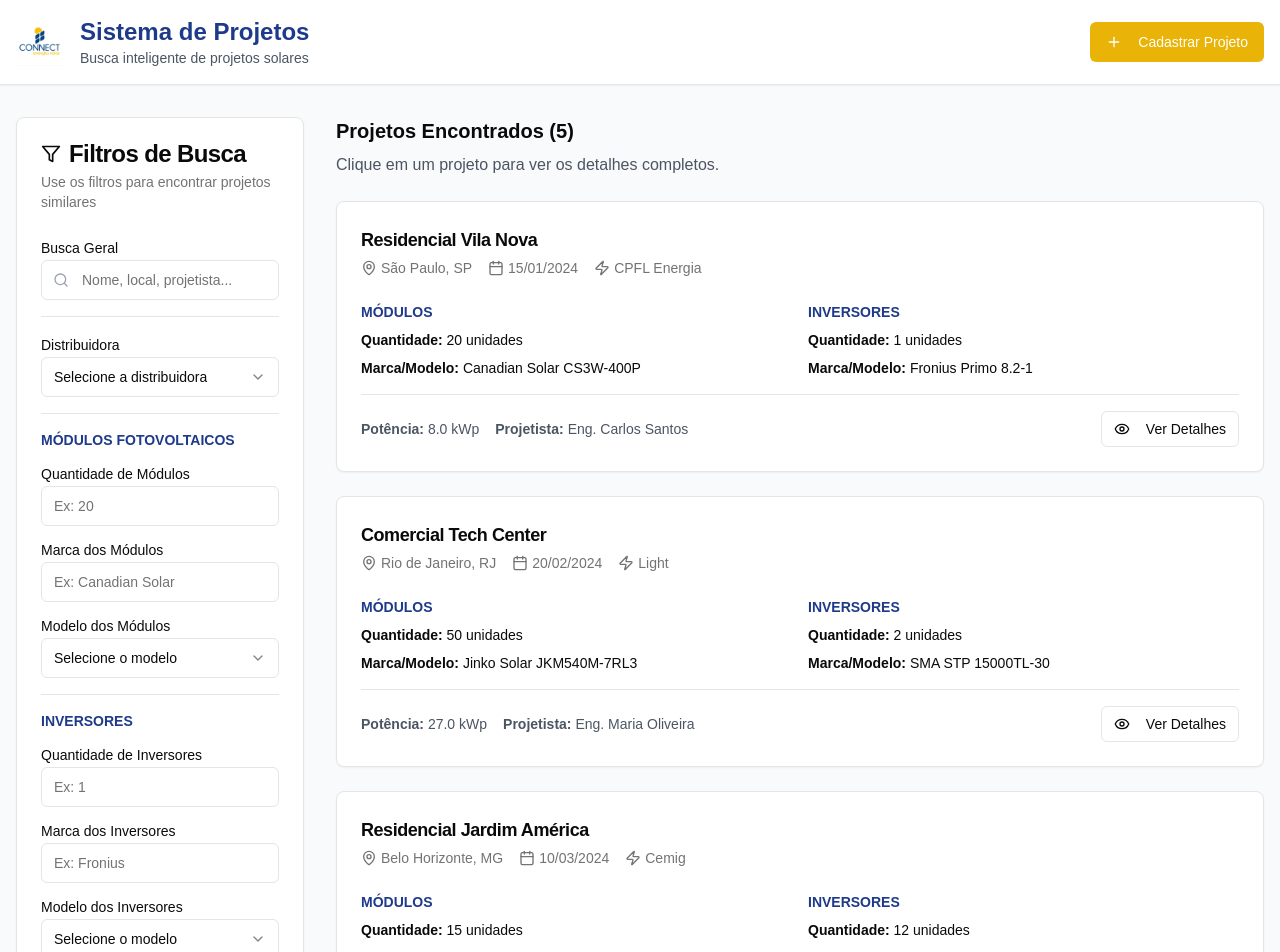
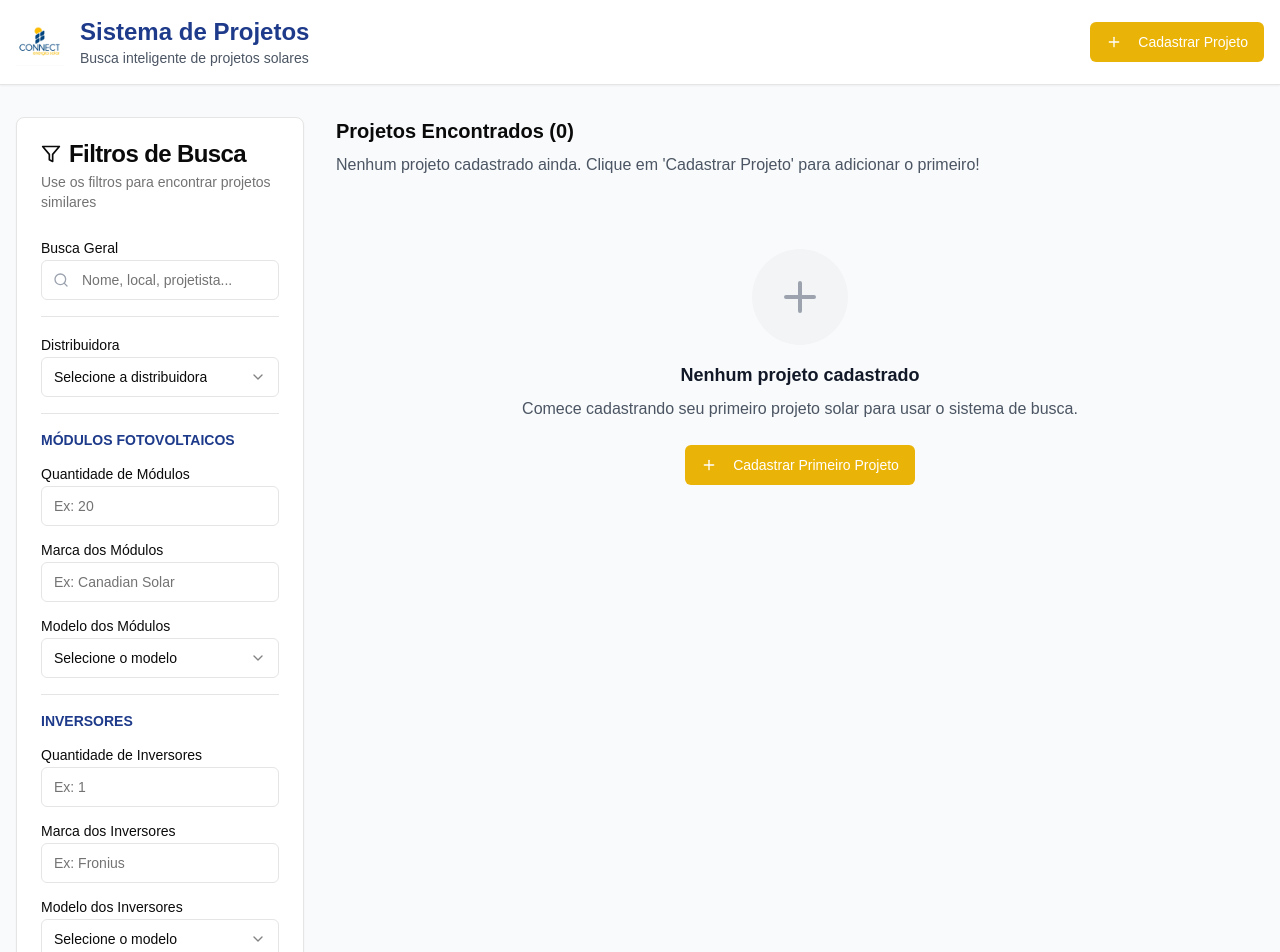
Before and after one commit to joaovictorsouzacarli/solar_projects, a Next.js app: page / in a window 1280 px wide. Shown: the top 952 px of the page. Built offline with nearby package versions, Linux system fonts and the light colour scheme.

Commit message:
Sistema projeto solar02

```diff
--- a/app/page.tsx
+++ b/app/page.tsx
@@ -57,109 +57,8 @@ const distribuidoras = [
   "CELTINS",
 ]
 
-// Dados de exemplo dos projetos (atualizados sem cliente)
-const solarProjects = [
-  {
-    id: 1,
-    name: "Residencial Vila Nova",
-    location: "São Paulo, SP",
-    date: "2024-01-15",
-    moduleQuantity: 20,
-    moduleBrand: "Canadian Solar",
-    moduleModel: "CS3W-400P",
-    inverterQuantity: 1,
-    inverterBrand: "Fronius",
-    inverterModel: "Primo 8.2-1",
-    power: "8.0 kWp",
-    distribuidora: "CPFL Energia",
-    projetista: "Eng. Carlos Santos",
-    files: [
-      { name: "planta-baixa.dwg", size: 2048000, type: "application/dwg", url: "https://example.com/file1.dwg" },
-      { name: "memorial-descritivo.pdf", size: 512000, type: "application/pdf", url: "https://example.com/file2.pdf" },
-    ],
-  },
-  {
-    id: 2,
-    name: "Comercial Tech Center",
-    location: "Rio de Janeiro, RJ",
-    date: "2024-02-20",
-    moduleQuantity: 50,
-    moduleBrand: "Jinko Solar",
-    moduleModel: "JKM540M-7RL3",
-    inverterQuantity: 2,
-    inverterBrand: "SMA",
-    inverterModel: "STP 15000TL-30",
-    power: "27.0 kWp",
-    distribuidora: "Light",
-    projetista: "Eng. Maria Oliveira",
-    files: [
-      { name: "projeto-eletrico.dwg", size: 2048000, type: "application/dwg", url: "https://example.com/file3.dwg" },
-      { name: "relatorio-tecnico.pdf", size: 512000, type: "application/pdf", url: "https://example.com/file4.pdf" },
-    ],
-  },
-  {
-    id: 3,
-    name: "Residencial Jardim América",
-    location: "Belo Horizonte, MG",
-    date: "2024-03-10",
-    moduleQuantity: 15,
-    moduleBrand: "Canadian Solar",
-    moduleModel: "CS3W-400P",
-    inverterQuantity: 12,
-    inverterBrand: "Enphase",
-    inverterModel: "IQ7+",
-    power: "6.0 kWp",
-    distribuidora: "Cemig",
-    projetista: "Eng. Pedro Lima",
-    files: [
-      { name: "diagrama-unifilar.dwg", size: 2048000, type: "application/dwg", url: "https://example.com/file5.dwg" },
-      { name: "analise-viabilidade.pdf", size: 512000, type: "application/pdf", url: "https://example.com/file6.pdf" },
-    ],
-  },
-  {
-    id: 4,
-    name: "Industrial Metalúrgica",
-    location: "Campinas, SP",
-    date: "2024-01-30",
-    moduleQuantity: 100,
-    moduleBrand: "Trina Solar",
-    moduleModel: "TSM-DE09.08",
-    inverterQuantity: 3,
-    inverterBrand: "Huawei",
-    inverterModel: "SUN2000-50KTL-M0",
-    power: "54.0 kWp",
-    distribuidora: "CPFL Energia",
-    projetista: "Eng. Ana Costa",
-    files: [
-      { name: "layout-modulos.dwg", size: 2048000, type: "application/dwg", url: "https://example.com/file7.dwg" },
-      { name: "laudo-tecnico.pdf", size: 512000, type: "application/pdf", url: "https://example.com/file8.pdf" },
-    ],
-  },
-  {
-    id: 5,
-    name: "Residencial Condomínio Solar",
-    location: "Brasília, DF",
-    date: "2024-02-05",
-    moduleQuantity: 25,
-    moduleBrand: "Jinko Solar",
-    moduleModel: "JKM540M-7RL3",
-    inverterQuantity: 1,
-    inverterBrand: "Fronius",
-    inverterModel: "Symo 12.5-3-M",
-    power: "13.5 kWp",
-    distribuidora: "CEB",
-    projetista: "Eng. Roberto Silva",
-    files: [
-      { name: "conexao-rede.dwg", size: 2048000, type: "application/dwg", url: "https://example.com/file9.dwg" },
-      {
-        name: "simulacao-energetica.pdf",
-        size: 512000,
-        type: "application/pdf",
-        url: "https://example.com/file10.pdf",
-      },
-    ],
-  },
-]
+// Dados dos projetos - começando vazio
+const solarProjects = []
 
 export default function SolarProjectSystem() {
   const [filters, setFilters] = useState({
@@ -420,11 +319,31 @@ export default function SolarProjectSystem() {
             <div className="mb-6">
               <h2 className="text-xl font-semibold mb-2">Projetos Encontrados ({filteredProjects.length})</h2>
               <p className="text-gray-600">
-                {filteredProjects.length === 0
-                  ? "Nenhum projeto encontrado com os filtros aplicados."
-                  : "Clique em um projeto para ver os detalhes completos."}
+                {solarProjects.length === 0
+                  ? "Nenhum projeto cadastrado ainda. Clique em 'Cadastrar Projeto' para adicionar o primeiro!"
+                  : filteredProjects.length === 0
+                    ? "Nenhum projeto encontrado com os filtros aplicados."
+                    : "Clique em um projeto para ver os detalhes completos."}
               </p>
             </div>
+
+            {solarProjects.length === 0 && (
+              <div className="text-center py-12">
+                <div className="mx-auto w-24 h-24 bg-gray-100 rounded-full flex items-center justify-center mb-4">
+                  <Plus className="h-12 w-12 text-gray-400" />
+                </div>
+                <h3 className="text-lg font-semibold text-gray-900 mb-2">Nenhum projeto cadastrado</h3>
+                <p className="text-gray-600 mb-6">
+                  Comece cadastrando seu primeiro projeto solar para usar o sistema de busca.
+                </p>
+                <Link href="/cadastro">
+                  <Button className="bg-yellow-500 hover:bg-yellow-600 text-white">
+                    <Plus className="h-4 w-4 mr-2" />
+                    Cadastrar Primeiro Projeto
+                  </Button>
+                </Link>
+              </div>
+            )}
 
             <div className="grid gap-6">
               {filteredProjects.map((project) => (
```
